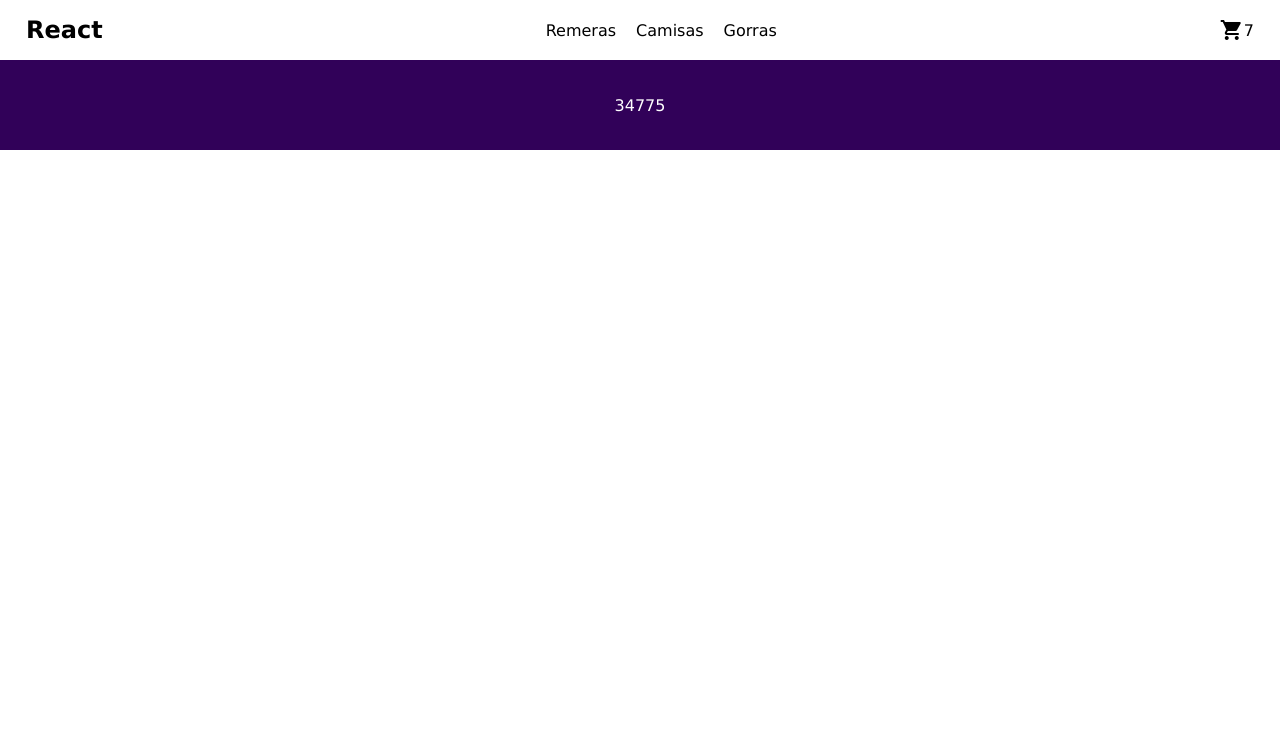
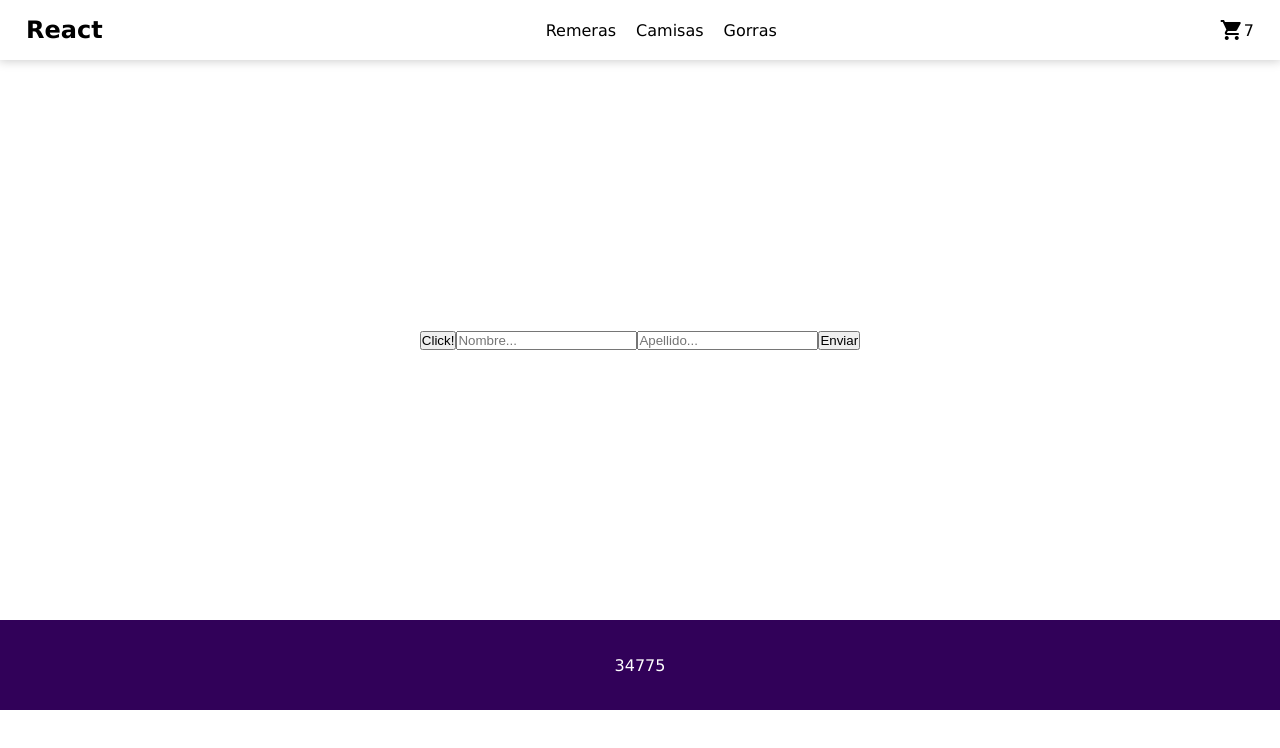
Before and after one commit to EricWaje/comision-34775, a React (Create React App) app: page /form in a window 1280 px wide. Shown: the top 748 px of the page. Built offline with nearby package versions, Linux system fonts and the light colour scheme.

Commit message:
9-eventos

```diff
--- a/src/App.js
+++ b/src/App.js
@@ -6,6 +6,7 @@ import ItemDetailContainer from './components/Main/ItemDetailContainer';
 import ItemListContainer from './components/Main/ItemListContainer';
 import { BrowserRouter, Routes, Route } from 'react-router-dom';
 import Cart from './components/Cart/Cart';
+import Form from './components/Form/Form';
 
 function App() {
     return (
@@ -19,6 +20,7 @@ function App() {
                 />
                 <Route path="/item/:id" element={<ItemDetailContainer />} />
                 <Route path="/cart" element={<Cart />} />
+                <Route path="/form" element={<Form />} />
 
                 {/* <Route path="*" element={<PageNotFount/>}/> */}
                 {/* <Ejemplo /> */}
--- /dev/null
+++ b/src/components/Form/Form.jsx
@@ -0,0 +1,71 @@
+import { useEffect, useState } from 'react';
+
+const Form = () => {
+    const [name, setName] = useState('');
+    const [lastName, setLastName] = useState('');
+
+    const handleSubmit = (e) => {
+        e.preventDefault();
+        //console.log(e.target);
+        // console.dir(e.target.elements.nombre.value);
+        // console.dir(e.target.elements.apellido.value);
+        console.log({ name, lastName });
+    };
+
+    const handleChangeName = (e) => {
+        setName(e.target.value);
+    };
+
+    const handleChangeLastName = (e) => {
+        setLastName(e.target.value);
+    };
+
+    const handleMouseMove = (e) => {
+        //console.log(e.clientX, e.clientY);
+    };
+
+    useEffect(() => {
+        window.addEventListener('mousemove', handleMouseMove);
+        //conexión
+        return () => {
+            //clean up function
+            window.removeEventListener('mousemove', handleMouseMove);
+            //clearInterval
+            //abortar conexíon
+        };
+    });
+
+    return (
+        <div
+            style={{
+                minHeight: '70vh',
+                display: 'flex',
+                justifyContent: 'center',
+                alignItems: 'center',
+            }}
+        >
+            <div>
+                <button>Click!</button>
+            </div>
+            <form onSubmit={handleSubmit} action="">
+                <input
+                    type="text"
+                    name="nombre"
+                    placeholder="Nombre..."
+                    onChange={handleChangeName}
+                    value={name}
+                />
+                <input
+                    type="text"
+                    name="apellido"
+                    placeholder="Apellido..."
+                    onChange={handleChangeLastName}
+                    value={lastName}
+                />
+                <button>Enviar</button>
+            </form>
+        </div>
+    );
+};
+
+export default Form;
--- a/src/components/Main/ItemCount.jsx
+++ b/src/components/Main/ItemCount.jsx
@@ -2,29 +2,20 @@ import React, { useState } from 'react';
 
 const ItemCount = (props) => {
     const [count, setCount] = useState(props.initial);
-
-    // const initial = props.initial
-    // const stock = props.stock;
-    // const {initial, stock} = props
+    const { prueba } = props;
 
     //console.log(props);
 
-    // console.log(useState(100));
-
     const sumar = () => {
-        // if (count < props.stock) {
-        //     setCount(count + 1);
-        // }
-
         count < props.stock && setCount(count + 1);
-        // count < props.stock
-        //     ? setCount(count + 1)
-        //     : alert('Máximo stock alcanzado');
     };
 
     const restar = () => {
         count > props.initial && setCount(count - 1);
-        //setCount(count - 1);
+    };
+
+    const add = () => {
+        prueba(count);
     };
 
     return (
@@ -38,7 +29,9 @@ const ItemCount = (props) => {
                     -
                 </button>
             </div>
-            <button className="add-btn">Agregar al carrito</button>
+            <button onClick={add} className="add-btn">
+                Agregar al carrito
+            </button>
         </div>
     );
 };
--- a/src/components/Main/ItemDetail.jsx
+++ b/src/components/Main/ItemDetail.jsx
@@ -1,6 +1,16 @@
+import { useState } from 'react';
 import ItemCount from './ItemCount';
 
 const ItemDetail = ({ item }) => {
+    const [show, setShow] = useState(true);
+    /* const [unidades, setUnidades] = useState(0); */
+
+    const prueba = (numero) => {
+        console.log(`añadiste ${numero}`);
+        //setUnidades(numero);
+        setShow(false);
+    };
+
     return (
         <div className="container-detail">
             <img src={item.img} alt="" />
@@ -11,10 +21,27 @@ const ItemDetail = ({ item }) => {
                     rem, consequatur accusamus dicta incidunt sapiente cum ipsa,
                     ducimus
                 </p>
-                <ItemCount stock={10} initial={1} />
+                <ItemCount prueba={prueba} stock={10} initial={1} />
+                {show ? (
+                    <p>Este es el item count</p>
+                ) : (
+                    <button>Ir al carrito</button>
+                )}
+                {/* {condicion
+                    ?
+                    :
+                } */}
             </div>
         </div>
     );
 };
 
 export default ItemDetail;
+
+// //A
+// const foo = (a) => {
+
+// }
+
+// //B
+// foo(200)
--- a/src/components/Main/ItemDetailContainer.jsx
+++ b/src/components/Main/ItemDetailContainer.jsx
@@ -30,7 +30,7 @@ const ItemDetailContainer = () => {
             });
     }, [id]);
 
-    console.log(item);
+    //console.log(item);
 
     return (
         <div className="item-list-container">
```
